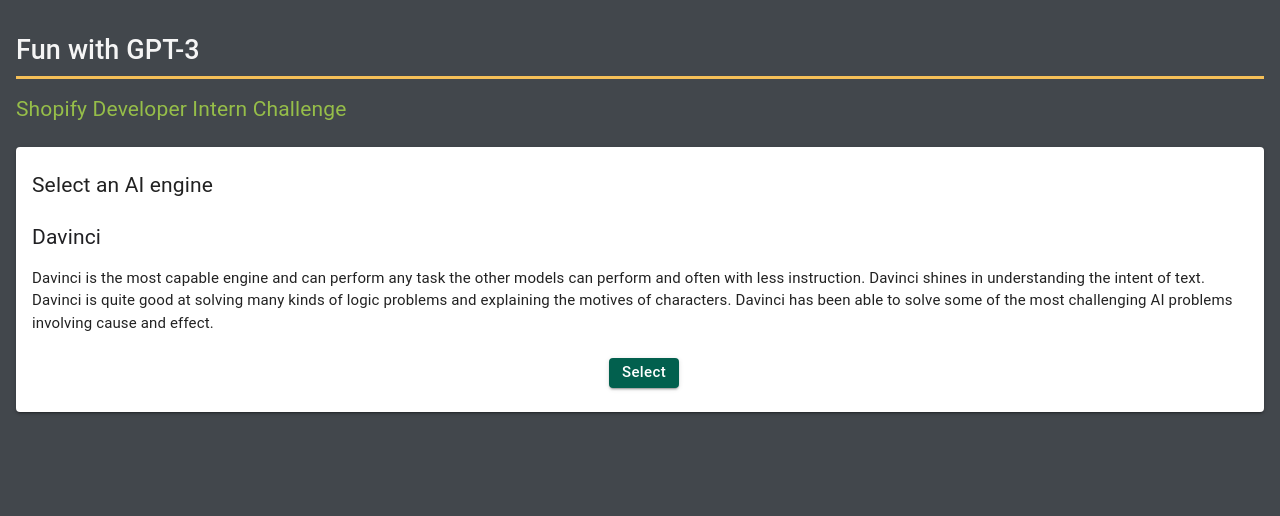
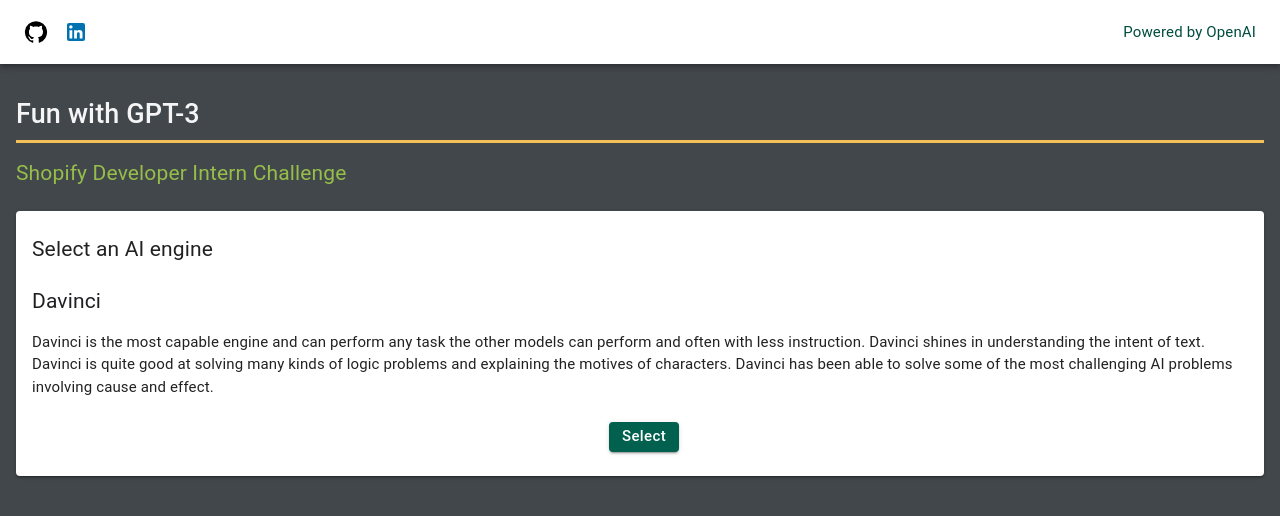
Before and after one commit to criscunas/FunWithGPT-3, a Next.js app: page / in a window 1280 px wide. Shown: the top 516 px of the page. Built offline with nearby package versions, Linux system fonts and the light colour scheme.

Commit message:
simple header with links created and added to layout

```diff
--- a/package.json
+++ b/package.json
@@ -12,6 +12,7 @@
     "@emotion/styled": "^11.8.1",
     "@material-ui/core": "^4.12.4",
     "@material-ui/icons": "^4.11.3",
+    "@mui/icons-material": "^5.6.2",
     "axios": "^0.27.2",
     "formik": "^2.2.9",
     "next": "12.1.6",
--- a/pages/_document.js
+++ b/pages/_document.js
@@ -7,9 +7,10 @@
         <link rel="preconnect" href="https://fonts.googleapis.com" />
         <link
           href="https://fonts.googleapis.com/css2?family=Noto+Sans:wght@300;400;500;600&display=swap"
-          rel="preload"
-          as="font"
-          crossOrigin=""
+          rel="stylesheet preload prefetch"
+          as="style"
+          type = "text/css"
+          crossOrigin="anonymous"
         />
       </Head>
       <body>
--- a/pages/index.js
+++ b/pages/index.js
@@ -17,7 +17,7 @@
           Shopify Developer Intern Challenge
         </p>
       </div>
-      <Paper elevation={2} variant="elevated" className={style.home__content}>
+      <Paper elevation={2} variant="elevation" className={style.home__content}>
         <div className={style.home__content_head}>
           <h2 className={style.home__content_title}>Select an AI engine</h2>
           <div className={style.home__content_options}>
--- a/src/components/Layout/Layout.js
+++ b/src/components/Layout/Layout.js
@@ -1,8 +1,10 @@
 import style from './Layout.module.scss';
+import { PageHeader } from '../PageHeader/PageHeader';
 
 export const Layout = ({ children }) => {
   return (
     <div className={style.layout}>
+    <PageHeader/>
       <div className={style.layout__content}>{children}</div>
     </div>
   );
--- a/src/components/Layout/Layout.module.scss
+++ b/src/components/Layout/Layout.module.scss
@@ -1,4 +1,6 @@
 @use '../../../styles/assets/variables.scss' as *;
+@use '../../../styles/assets/fontMixins.scss' as *;
+@use '../../../styles/assets/displayMixins.scss' as *;
 
 .layout {
   background-color: $black;
--- /dev/null
+++ b/src/components/PageHeader/PageHeader.js
@@ -0,0 +1,30 @@
+import style from './PageHeader.module.scss';
+import { AppBar, Box , Toolbar} from "@material-ui/core";
+import GitHubIcon from "@mui/icons-material/GitHub";
+import LinkedInIcon from "@mui/icons-material/LinkedIn";
+import { useRouter } from 'next/router';
+
+
+export const PageHeader = () => {
+
+  const Router = useRouter();
+
+  return (
+    <Box className={style.header}>
+      <AppBar position="static" style={{ backgroundColor: "white" }}>
+        <Toolbar className={style.header__nav}>
+          <div className={style.header__nav_icons}>
+            <GitHubIcon htmlColor="black" onClick = {() => {
+              Router.push("https://github.com/criscunas/FunWithGPT-3");
+            }} />
+            <LinkedInIcon htmlColor="#0072b1" onClick = {() => {
+              Router.push("https://www.linkedin.com/in/cristophercunas/");
+            }}/>
+          </div>
+
+          <h2 className={style.header__nav_text}>Powered by OpenAI</h2>
+        </Toolbar>
+      </AppBar>
+    </Box>
+  );
+}
--- /dev/null
+++ b/src/components/PageHeader/PageHeader.module.scss
@@ -0,0 +1,24 @@
+@use '../../../styles/assets/variables.scss' as *;
+@use '../../../styles/assets/fontMixins.scss' as *;
+@use '../../../styles/assets/displayMixins.scss' as *;
+
+.header {
+
+
+
+  &__nav {
+    display: flex;
+    justify-content: space-between;
+  }
+
+  &__nav_icons {
+    display: flex;
+    align-items: center;
+    gap: 1rem;
+  }
+
+  &__nav_text {
+    color: $shopify-dg;
+    @include mobile-body-text;
+  }
+}
```
Also changed, not shown: src/components/DetailsCard/DetailsCard.js (+4 -5 lines), 1 other file (tests, documents, lock files or other folders).
